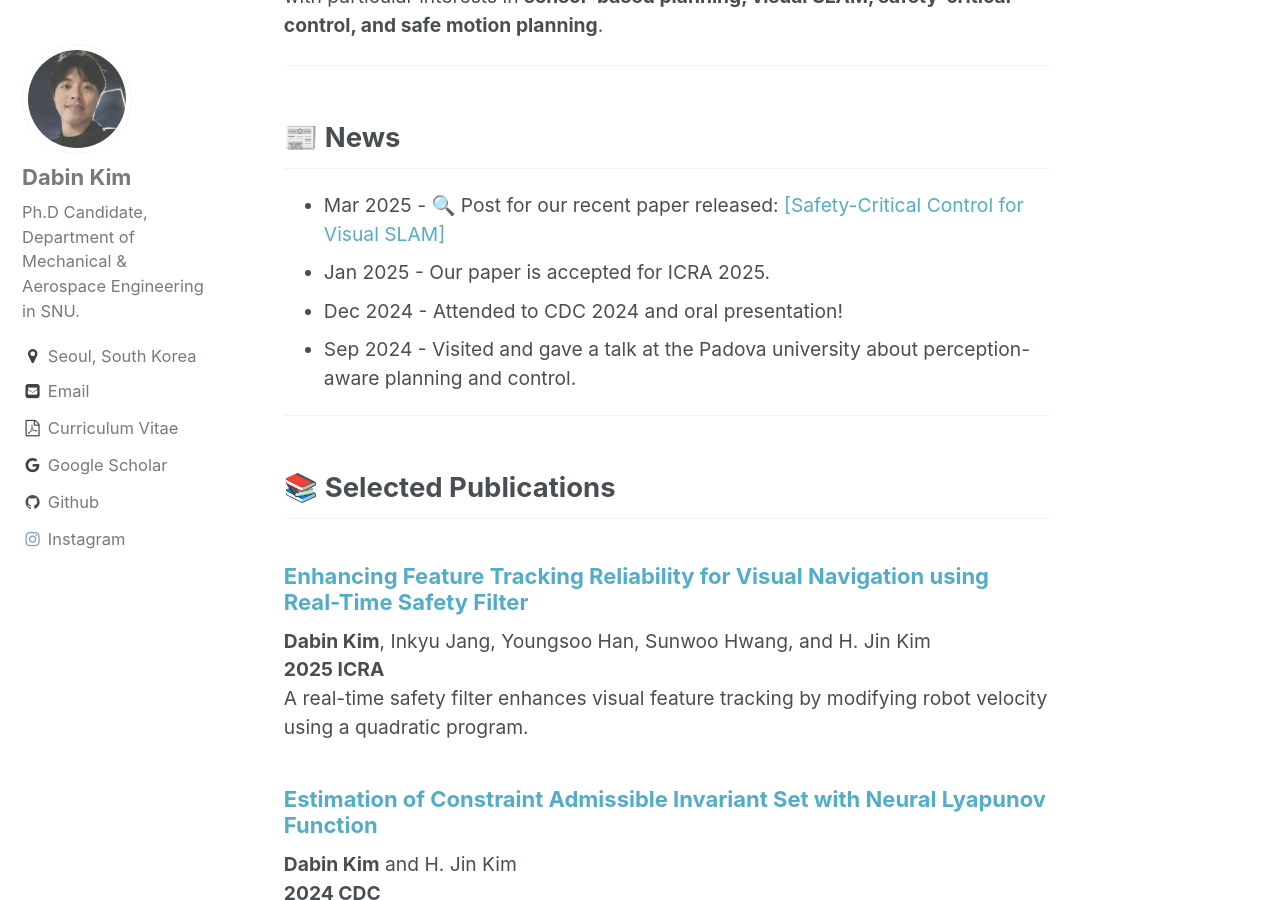
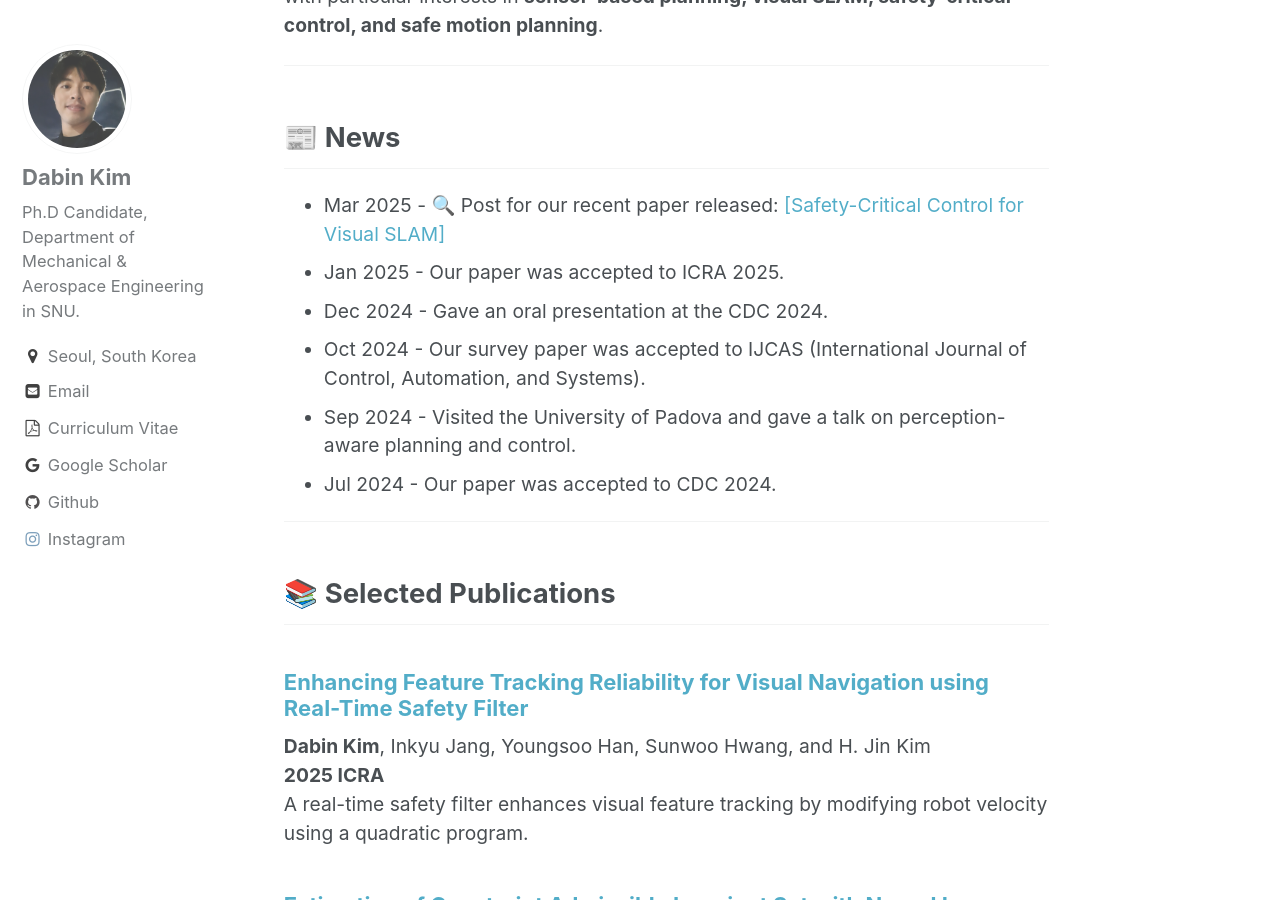
Before and after one commit to dabinkim-LGOM/dabinkim-LGOM.github.io, a Jekyll site: the page built from index.md, in a window 1280 px wide and 900 px high, scrolled down 714 px. Built offline with Jekyll 4.4.1, drawn with Linux system fonts in a browser that asks for light colours.

Commit message:
Update index.md

```diff
--- a/index.md
+++ b/index.md
@@ -41,9 +41,11 @@ My research focuses on **integrating perception and planning** for mobile robots
 ## 📰 News
 
 - Mar 2025 - 🔍 Post for our recent paper released: <a href="https://dabinkim-lgom.github.io/pub/Enhancing-Feature-Tracking-Reliability-for-Visual-Navigation-using-Real-Time-Safety-Filter/" target="_blank">[Safety-Critical Control for Visual SLAM]</a>
-- Jan 2025 - Our paper is accepted for ICRA 2025.
-- Dec 2024 - Attended to CDC 2024 and oral presentation!
-- Sep 2024 - Visited and gave a talk at the Padova university about perception-aware planning and control.
+- Jan 2025 - Our paper was accepted to ICRA 2025.
+- Dec 2024 - Gave an oral presentation at the CDC 2024.
+- Oct 2024 - Our survey paper was accepted to IJCAS (International Journal of Control, Automation, and Systems).
+- Sep 2024 - Visited the University of Padova and gave a talk on perception-aware planning and control.
+- Jul 2024 - Our paper was accepted to CDC 2024.
 
 ---
 <!-- PUBLICATIONS -->
```
